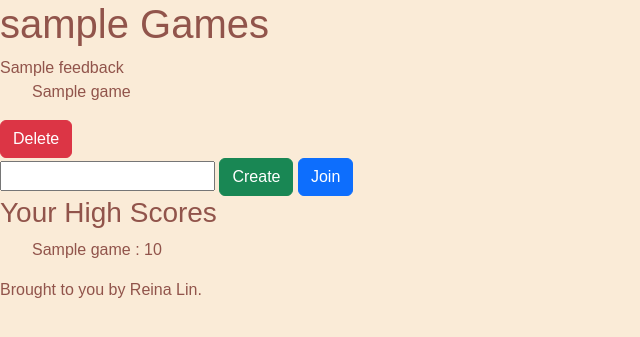
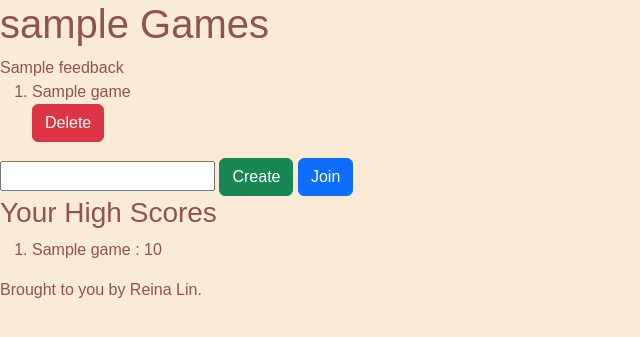
Before and after one commit to reindeersled/yahtzee, a Flask app: template templates/user_games.html in a window 1280 px wide. Shown: the top 337 px of the page, without its empty margins (0-640 px from the left). Run offline with Flask 3, Linux system fonts and the light colour scheme; the template is opened without the code that fills it: most values are stand-ins (such as "Sample title", 1, 10 or a date in 2020); some web fonts are replaced.

```diff
--- a/controllers/UserController.py
+++ b/controllers/UserController.py
@@ -68,8 +68,6 @@ def users():
                     user_dict = User.get(username=user_info['username'])
                 return render_template('user_details.html', user_dict=user_dict, feedback=feedback)
 
-
-
         elif action == 'Delete':
             print("DELETING")
             username = user_dict['username']
@@ -139,7 +137,7 @@ def delete_user(username):
 
     if removed_user['status'] != 'success':
         print("UNSUCCESSFUL", removed_user['data'])
-        return render_template('user_details.html', feedback=removed_user['data'], user_dict=u_dict)
+        return render_template('user_details.html', feedback=removed_user['data'], user_dict=user_dict)
     else:
         print("SUCCESSFUL", removed_user['data'])
         return render_template('login.html', feedback="User successfully deleted!")
--- a/templates/user_details.html
+++ b/templates/user_details.html
@@ -26,8 +26,8 @@
         {% if user_dict %}
           <input id="id_input" type="hidden" name="id" value="{{user_dict['id']}}"/>
 
-          <input type="submit" name="action" id="user_details_submit" value="Update" />
-          <input type="submit" name="action" id="user_details_delete_submit" value="Delete" />
+          <input type="submit" name="action" formaction="/users/{{user_dict['username']}}" id="user_details_submit" value="Update" />
+          <input type="submit" name="action" formaction="/users/delete/{{user_dict['username']}}" id="user_details_delete_submit" value="Delete" />
         {% else %}
           <input type="submit" name="action" id="user_details_submit" value="Create" />
         {% endif %}
--- a/templates/user_games.html
+++ b/templates/user_games.html
@@ -14,18 +14,25 @@
     <h1>{{ user_dict.username }} Games</h1>
     <section id="feedback">{{feedback}}</section>
 
+    <ol id="games_list">
     {% for game in user_games %}
-      <ol>{{ game.name }}</ol> <button type="button" class="btn btn-danger">Delete</button>
+      <li>{{ game.name }}</li>
+      <button type="button" class="btn btn-danger" value="Delete">Delete</button>
     {% endfor %}
+    </ol>
 
     <form action="/create" method="POST">
-      <input id="new_game" type="text" name="new_game" /> <button type="button" class="btn btn-success">Create</button> <button type="button" class="btn btn-primary">Join</button>
+      <input type="text" name="game_name_input" id="game_name_input"/>
+      <button type="button" class="btn btn-success" value="Create">Create</button>
+      <button type="button" class="btn btn-primary" value="Join">Join</button>
     </form>
 
     <h3>Your High Scores</h3>
+    <ol id="high_scores_list">
     {% for score in high_scores %}
-      <ol> {{ game.name }} : {{ score }}</ol>
+      <li>{{ game.name }} : {{ score }}</li>
     {% endfor %}
+    </ol>
 
     {% include 'partial/footer.html' %}
   </body>
```
Also changed, not shown: Models/yahtzeeDB.db.
